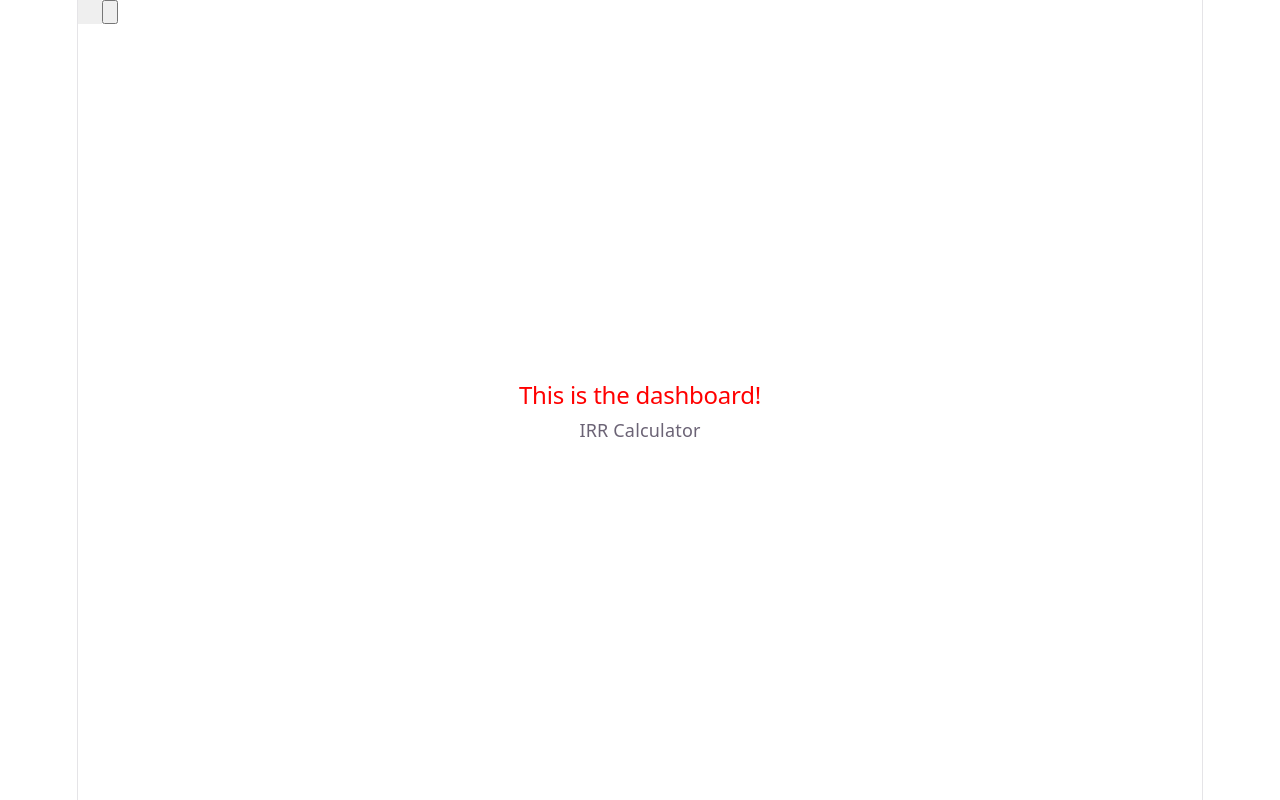
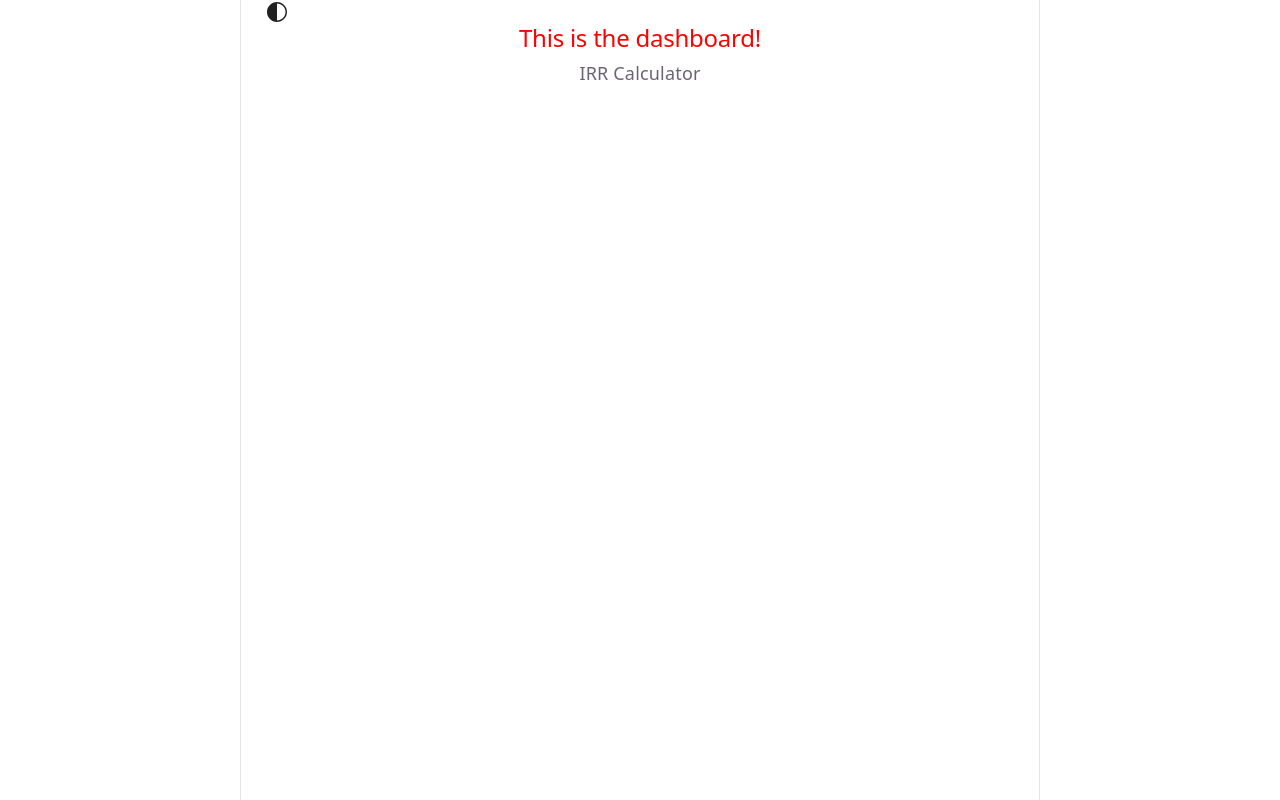
Before and after one commit to kisirola/financial-calculator-ts, a website built with Vite: page index.html in a window 1280 px wide. Built offline with nearby package versions, Linux system fonts and the light colour scheme; files whose address does not match are found by name.

Commit message:
Some minor changed in css

```diff
--- a/src/style.css
+++ b/src/style.css
@@ -57,7 +57,7 @@ body {
 
 h1,
 h2 {
-  font-family: var(--heading);
+  font-family: var(--heading), system-ui;
   font-weight: 500;
   color: var(--text-h);
 }
@@ -85,7 +85,7 @@ p {
 }
 
 #app {
-  width: 1126px;
+  width: 800px;
   max-width: 100%;
   margin: 0 auto;
   text-align: center;
@@ -94,6 +94,9 @@ p {
   display: flex;
   flex-direction: column;
   box-sizing: border-box;
+  @media (max-width: 1048px) {
+    border-inline: none;
+  }
 }
 
 #header {
@@ -101,7 +104,7 @@ p {
   color: #aa3bff;
 }
 
-#center {
+.center {
   display: flex;
   flex-direction: column;
   gap: 25px;
@@ -116,10 +119,20 @@ p {
 }
 
 .home-button {
-    background-image: url('public/home-button.svg');
+    background-image: url('icon/home-button.svg');
+    background-color: transparent;
     width: 24px;
     height: 24px;
     border: none;
+}
+
+
+.dark-mode-button {
+  background-image: url('icon/dark-mode.svg');
+  background-color: transparent;
+  width: 24px;
+  height: 24px;
+  border: none;
 }
 
 .dashboard h2 {
@@ -162,7 +175,7 @@ p {
   border-radius: 4px;
 }
 
-.calculator button.square {
+.calculator button.circle {
   background-color: var(--accent);
   color: var(--accent-text);
   font-weight: bold;
```
